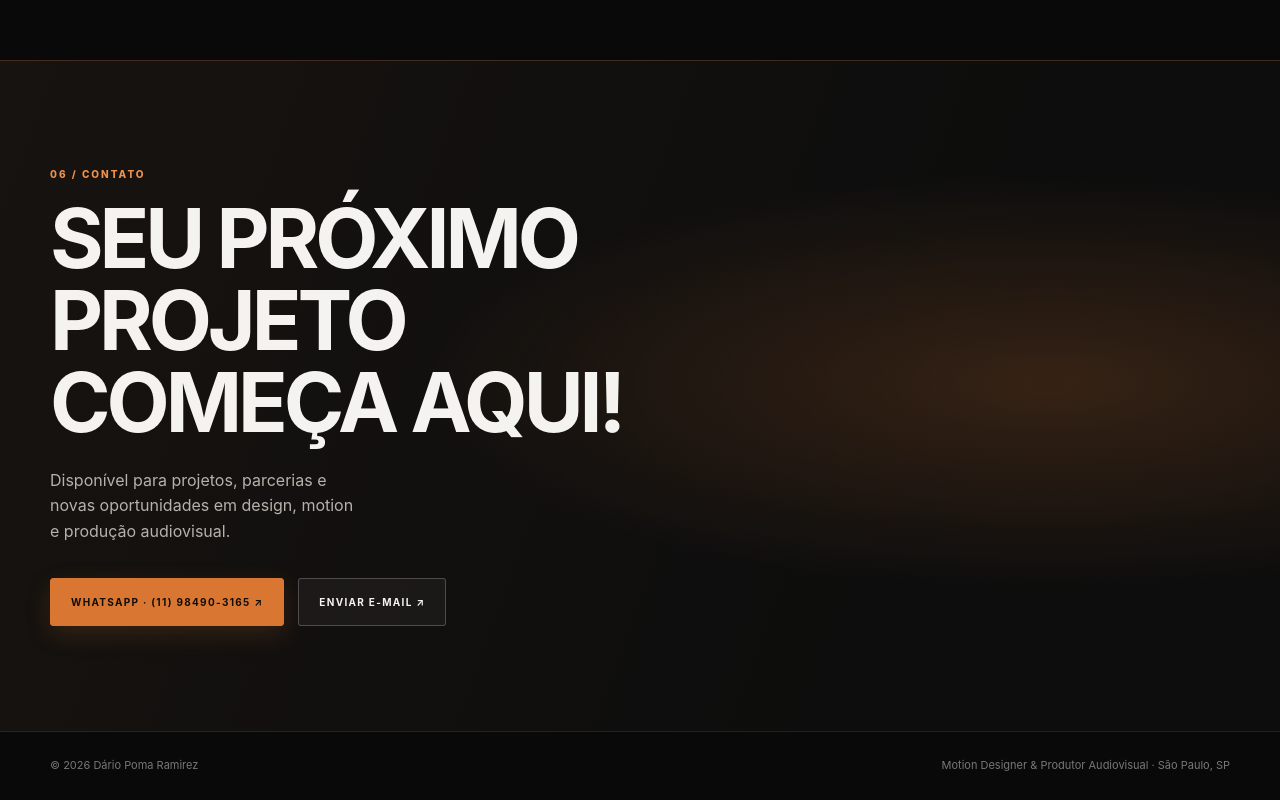
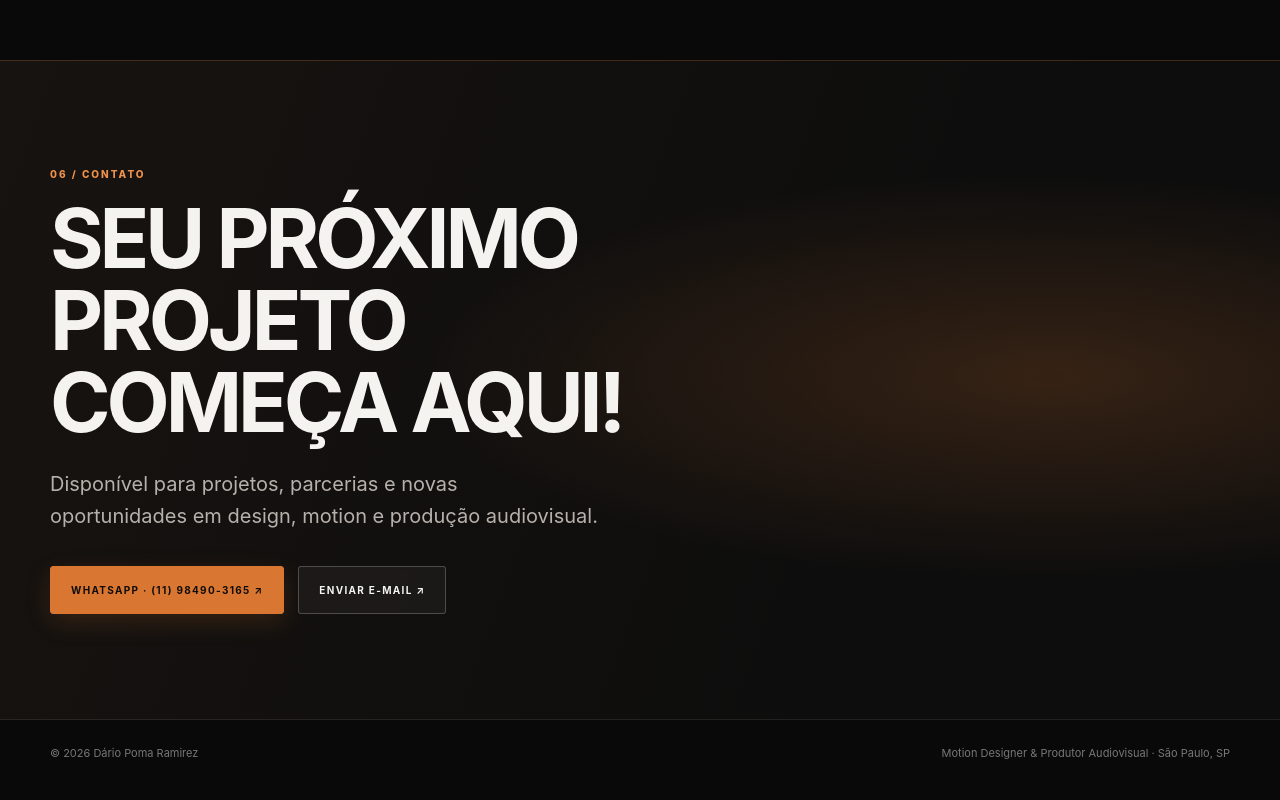
Before and after one commit to DariuusPR/dprportfolio, a plain HTML site: page index.html in a window 1280 px wide. Shown: the part 4891-5691 px from the top of the page. Drawn offline with Linux system fonts and the light colour scheme.

Commit message:
Scale desktop contact copy to heading
Co-authored-by: Copilot <223556219+Copilot@users.noreply.github.com>

```diff
--- a/index.html
+++ b/index.html
@@ -22,6 +22,7 @@ section{padding:105px 0}.section-head{display:flex;justify-content:space-between
 .skills{background:radial-gradient(ellipse at 92% 20%,rgba(217,119,50,.075),transparent 35%),rgba(16,16,16,.82);border-top:1px solid rgba(255,255,255,.07);border-bottom:1px solid rgba(255,255,255,.07)}.skill-grid{display:grid;grid-template-columns:repeat(3,1fr);gap:16px}.skill{padding:24px;border:1px solid rgba(255,255,255,.1);border-radius:4px;background:rgba(255,255,255,.035);min-height:190px;box-shadow:var(--glass-shadow);backdrop-filter:blur(16px);-webkit-backdrop-filter:blur(16px);transition:transform .24s ease,border-color .24s ease,background .24s ease}.skill:hover{transform:translateY(-3px);border-color:rgba(240,146,75,.35);background:rgba(217,119,50,.055)}.skill h3{margin:0 0 14px;font-size:17px}.skill p{margin:0;color:#aaa;font-size:13px}.tools{display:flex;flex-wrap:wrap;gap:9px;margin-top:25px}.tools span{padding:8px 11px;border:1px solid rgba(255,255,255,.13);border-radius:3px;background:rgba(255,255,255,.025);color:#c5c5c5;font-size:10px}
 .education-grid{display:grid;grid-template-columns:1fr 1fr;gap:16px}.education{padding:22px;border:1px solid rgba(255,255,255,.1);border-radius:4px;background:rgba(255,255,255,.03);backdrop-filter:blur(14px);-webkit-backdrop-filter:blur(14px);transition:border-color .22s ease,background .22s ease}.education:hover{border-color:rgba(240,146,75,.3);background:rgba(217,119,50,.045)}.education h3{margin:0 0 6px;font-size:16px}.education p{margin:0;color:#999;font-size:12px}
 .contact{position:relative;overflow:hidden;background:radial-gradient(ellipse at 82% 48%,rgba(217,119,50,.2),transparent 42%),linear-gradient(110deg,#171310,#0d0d0d 72%);color:var(--white);border-top:1px solid rgba(240,146,75,.22);border-bottom:1px solid rgba(255,255,255,.08)}.contact .eyebrow{color:var(--accent-bright)}.contact h2{font-size:clamp(42px,5.125rem,82px);letter-spacing:-.05em;line-height:1;margin:16px 0 24px;max-width:800px}.contact p{max-width:550px;color:#b7b1ac}.contact .btn{border-color:rgba(255,255,255,.22);color:var(--white)}.contact .btn.primary{background:var(--accent);color:#120c08;border-color:var(--accent)}
+@media(min-width:761px){.contact p{font-size:20px}}
 footer{padding:25px 0;color:#777;font-size:11px}.footer-row{display:flex;justify-content:space-between;gap:20px;flex-wrap:wrap}
 @keyframes rise-in{from{opacity:0;transform:translateY(14px)}to{opacity:1;transform:translateY(0)}}
 @media(max-width:760px){.wrap{width:min(100% - 32px,var(--max))}.nav{height:66px}nav{display:none;position:absolute;top:66px;left:16px;right:16px;background:rgba(17,17,17,.94);padding:20px 24px;flex-direction:column;gap:18px;border:1px solid rgba(255,255,255,.12);border-radius:4px;box-shadow:0 18px 40px rgba(0,0,0,.45);backdrop-filter:blur(20px);-webkit-backdrop-filter:blur(20px)}nav.open{display:flex}.menu{display:block}.hero{min-height:690px;padding:145px 0 80px}.hero:after{right:-360px;opacity:.5}.hero h1{font-size:52px}.hero-index{display:none}section{padding:76px 0}.section-head{display:block}.section-head h2{font-size:40px}.section-head p{margin-top:18px}.work-grid,.about-grid,.timeline,.skill-grid,.education-grid{grid-template-columns:1fr}.about-grid{gap:30px}.about-title{font-size:42px}.social-grid{grid-template-columns:1fr 1fr}.project-top{padding:16px}.project-foot{padding:13px 16px}.facts{gap:12px}.contact h2{font-size:46px}}
@@ -94,7 +95,7 @@ footer{padding:25px 0;color:#777;font-size:11px}.footer-row{display:flex;justify
 <div class="education"><h3>Idiomas</h3><p class="balanced-copy"><span>Inglês intermediário.</span></p></div>
 </div></div></section>
 
-<section class="contact" id="contato"><div class="wrap"><div class="eyebrow">06 / Contato</div><h2>SEU PRÓXIMO PROJETO<br>COMEÇA AQUI!</h2><p class="balanced-copy"><span>Disponível para projetos, parcerias e</span><span>novas oportunidades em design, motion</span><span>e produção audiovisual.</span></p><div class="hero-actions"><a class="btn primary" href="https://wa.me/5511984903165" target="_blank" rel="noopener">WhatsApp · (11) 98490-3165 ↗</a><a class="btn" href="mailto:dariod2rpoma@gmail.com">Enviar e-mail ↗</a></div></div></section>
+<section class="contact" id="contato"><div class="wrap"><div class="eyebrow">06 / Contato</div><h2>SEU PRÓXIMO PROJETO<br>COMEÇA AQUI!</h2><p class="balanced-copy">Disponível para projetos, parcerias e novas oportunidades em design, motion e produção audiovisual.</p><div class="hero-actions"><a class="btn primary" href="https://wa.me/5511984903165" target="_blank" rel="noopener">WhatsApp · (11) 98490-3165 ↗</a><a class="btn" href="mailto:dariod2rpoma@gmail.com">Enviar e-mail ↗</a></div></div></section>
 </main>
 <footer><div class="wrap footer-row"><span>© 2026 Dário Poma Ramirez</span><span>Motion Designer & Produtor Audiovisual · São Paulo, SP</span></div></footer>
 <script>
```
